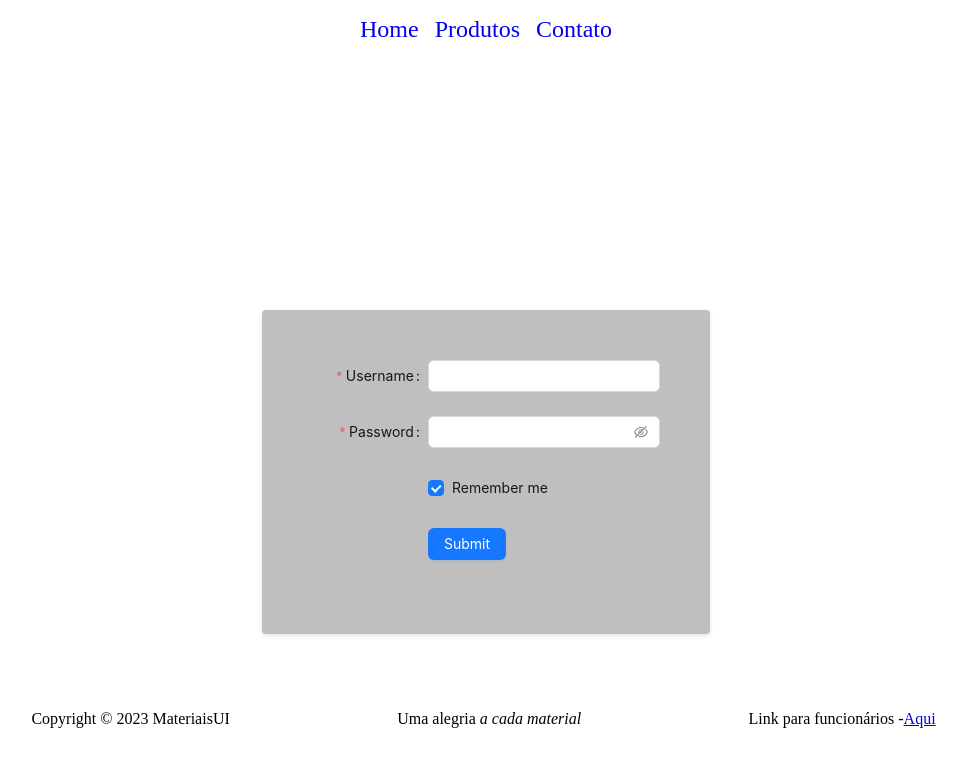
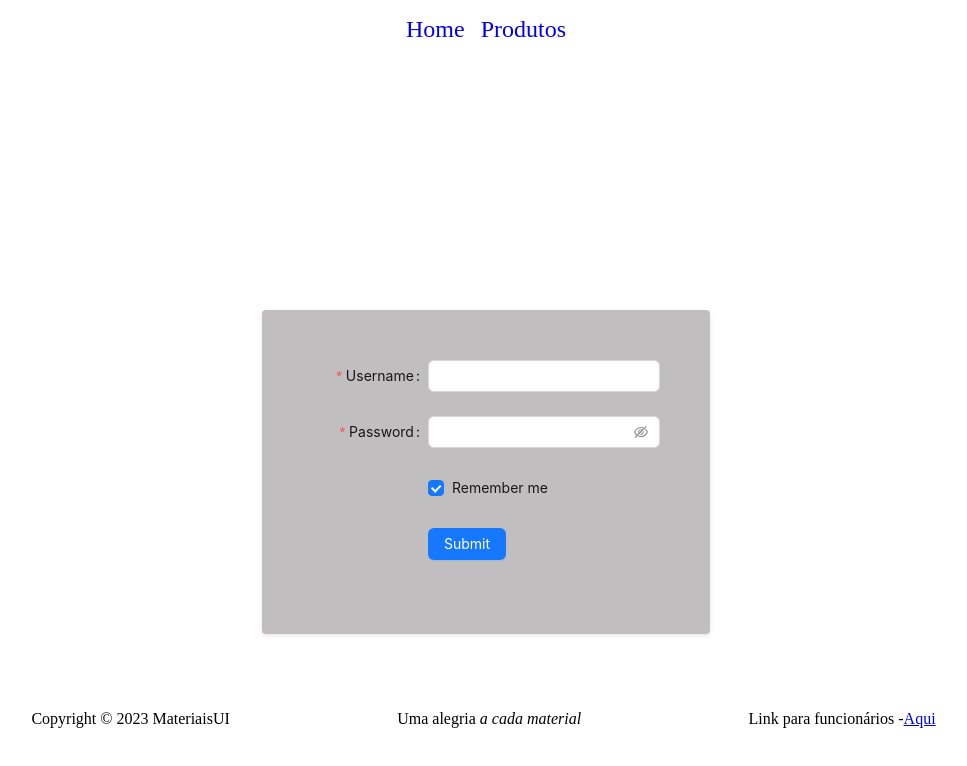
Before and after one commit to PedroVMB/Loja-de-materiais-front, a Next.js app: page /login in a window 1280 px wide. Shown: the top 766 px of the page, without its empty margins (154-1121 px from the left). Built offline with nearby package versions, Linux system fonts and the light colour scheme.

Commit message:
fix: resolvendo erro do footer e removendo página de contato

```diff
--- a/app/(public)/contato/page.tsx
+++ /dev/null
@@ -1,5 +0,0 @@
-export default function Contato(){
-  return(
-    <h2>Contatos</h2>
-  )
-}
--- a/src/components/header/index.tsx
+++ b/src/components/header/index.tsx
@@ -15,9 +15,6 @@ export default function Header() {
           <li>
             <Link href="/produtos">Produtos</Link>
           </li>
-          <li>
-            <Link href="/contato">Contato</Link>
-          </li>
         </ul>
       </nav>
     </>
```
